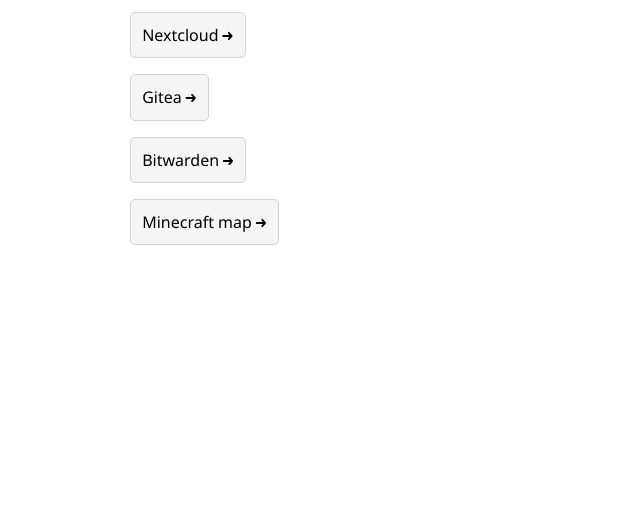
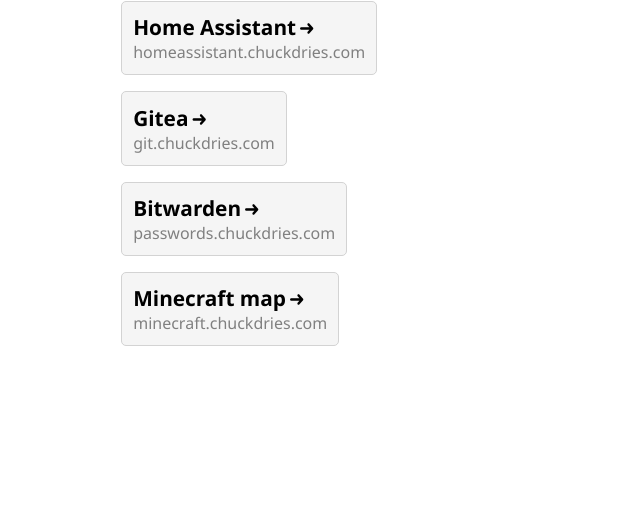
Before and after one commit to chuckdries/server-config-files, a plain HTML site: page www/index.html in a window 1280 px wide. Shown: the part 293-800 px from the top of the page, without its empty margins (310-950 px from the left). Drawn offline with Linux system fonts and the light colour scheme.

Commit message:
Improve directory aesthetics and move 404 styles to own file

```diff
--- a/www/index.html
+++ b/www/index.html
@@ -13,10 +13,11 @@
   <div id="directory">
     <h1>Chuck's Server Directory</h1>
     <ul>
-      <li><a href="https://nextcloud.chuckdries.com">Nextcloud</a></li>
-      <li><a href="https://git.chuckdries.com">Gitea</a></li>
-      <li><a href="https://passwords.chuckdries.com">Bitwarden</a></li>
-      <li><a href="https://minecraft.chuckdries.com">Minecraft map</a></li>
+      <li><a href="https://nextcloud.chuckdries.com"><h2>Nextcloud</h2><span>nextcloud.chuckdries.com</span></a></li>
+      <li><a href="https://homeassistant.chuckdries.com"><h2>Home Assistant</h2><span>homeassistant.chuckdries.com</span></a></li>
+      <li><a href="https://git.chuckdries.com"><h2>Gitea</h2><span>git.chuckdries.com</span></a></li>
+      <li><a href="https://passwords.chuckdries.com"><h2>Bitwarden</h2><span>passwords.chuckdries.com</span></a></li>
+      <li><a href="https://minecraft.chuckdries.com"><h2>Minecraft map</h2><span>minecraft.chuckdries.com</span></a></li>
     </ul>
   </div>
 </body>
--- a/www/style.css
+++ b/www/style.css
@@ -1,25 +1,31 @@
 * {
   font-family: 'Segoe UI', Tahoma, Geneva, Verdana, sans-serif;
+  box-sizing: border-box;
 }
 html {
   height: 100%;
 }
 body {
   margin: 0;
-  height: 100%;
+  min-height: 100%;
   display: flex;
   flex-direction: column;
   align-items: center;
-  justify-content: space-evenly;
+  justify-content: center;
 }
 #directory {
   padding: 1em;
-  /* background: rgb(245, 245, 245); */
   border-radius: 5px;
-  width: 400px;
+  width: 450px;
 }
-h1 {
+h1, h2 {
   margin: 0
+}
+h2 {
+  font-size: 1.3em;
+}
+span {
+  color: grey;
 }
 ul {
   padding: 0;
@@ -39,7 +45,7 @@ a {
   transition: all .2s;
   box-shadow: none;
 }
-a:after {
+h2:after {
   content: "\279C";
   margin-left: 3px;
   transform: translate(0px);
@@ -47,34 +53,20 @@ a:after {
   transition: all .2s;
 }
 a:hover {
-  text-decoration: underline;
   border-color: grey;
   box-shadow: 2px 2px grey;
 }
-a:hover:after {
+a:hover h2 {
+  text-decoration: underline;
+}
+a:hover h2:after {
   text-decoration: none !important;
   transform: translate(3px)
 }
-iframe {
-  width: 100%;
-  height: 100%;
-}
-#error {
-  width: 400px;
-  position: absolute;
-  top: 0px;
-  color: maroon;
-  background: #f5f5f5;
-  padding: .8em 0;
-  text-align: center;
-  border-radius: 0 0 5px 5px;
-  border: 1px solid lightgrey;
-}
-@media screen and (max-width: 400px) {
+
+@media screen and (max-width: 450px) {
   #directory {
     width: 100%;
-  }
-  #error {
-    width: 100%;
+    padding: 1em;
   }
 }
```
Also changed, not shown: www/404.css (added, +24 -0 lines), www/404.html (+2 -1 lines).
